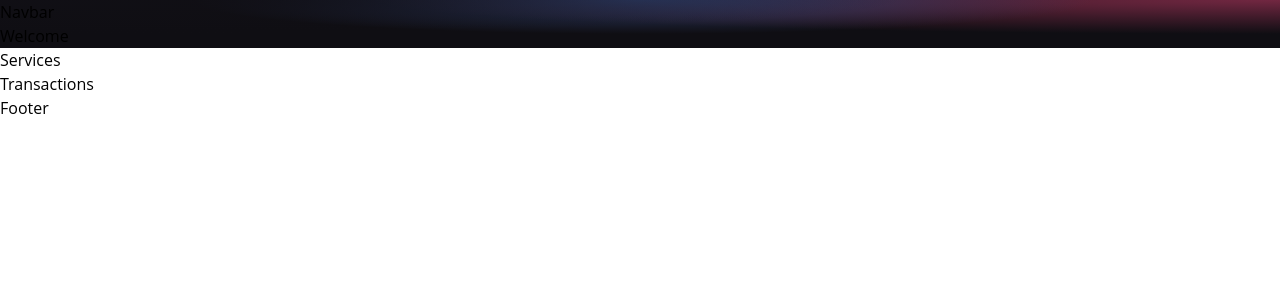
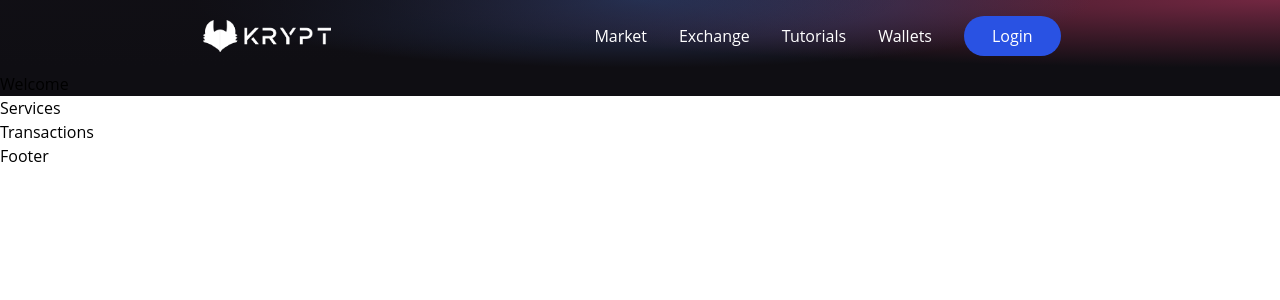
Before and after one commit to Qreamville/Crypto-Dapp, a React (Create React App) app in the folder client/: page / in a window 1280 px wide. Shown: the top 300 px of the page. Built offline with nearby package versions, Linux system fonts and the light colour scheme.

Commit message:
Update Navbar.tsx

```diff
--- a/client/src/components/Navbar.tsx
+++ b/client/src/components/Navbar.tsx
@@ -1,10 +1,72 @@
-import {HiMenuAlt4} from "react-icons/hi"
-import {AiOutlineClose} from "react-icons/ai"
+import { BiMenu } from "react-icons/bi";
+import { AiOutlineClose } from "react-icons/ai";
+import logo from "../assets/images/logo.png";
+import { useState } from "react";
 
 const Navbar = () => {
+  const [menu, setMenu] = useState(false);
+
+  type itemProps = {
+    title: string;
+    classProps: string;
+  };
+
+  const NavbarItem = ({ title, classProps }: itemProps) => {
+    return <li className={`mx-4 cursor-pointer ${classProps}`}>{title}</li>;
+  };
+
   return (
-    <div>Navbar</div>
-  )
-}
+    <nav className="w-full flex md:justify-center justify-between items-center p-4">
+      <div className="md:flex-[0.5] flex-initial justify-center items-center">
+        <img src={logo} alt="logo" className="w-32 cursor-pointer" />
+      </div>
+      <ul className="text-white md:flex hidden list-none flex-row justify-between items-center flex-initial">
+        {["Market", "Exchange", "Tutorials", "Wallets"].map((item, index) => (
+          <NavbarItem key={item + index} title={item} classProps="" />
+        ))}
+        <li className="bg-[#2952e3] py-2 px-7 mx-4 rounded-full cursor-pointer hover:bg-[#2546bd]">
+          Login
+        </li>
+      </ul>
+      <div className="flex relative">
+        <BiMenu
+          fontSize={28}
+          className="text-white md:hidden cursor-pointer"
+          onClick={() => setMenu(true)}
+        />
 
-export default Navbar
+        {menu && (
+          <AiOutlineClose
+            fontSize={28}
+            className="text-white md:hidden cursor-pointer"
+            onClick={() => setMenu(false)}
+          />
+        )}
+        {menu && (
+          <ul
+            className="z-10 fixed -top-0 -right-2 p-3 w-[70vw] h-screen shadow-2xl md:hidden list-none
+            flex flex-col justify-start items-end rounded-md blue-glassmorphism text-white animate-slide-in"
+          >
+            <li className="text-xl w-full my-2">
+              <AiOutlineClose
+                onClick={() => setMenu(false)}
+                className="text-white cursor-pointer"
+              />
+            </li>
+            {["Market", "Exchange", "Tutorials", "Wallets"].map(
+              (item, index) => (
+                <NavbarItem
+                  key={item + index}
+                  title={item}
+                  classProps="my-2 text-lg"
+                />
+              )
+            )}
+          </ul>
+        )}
+      </div>
+    </nav>
+  );
+};
+
+export default Navbar;
```
